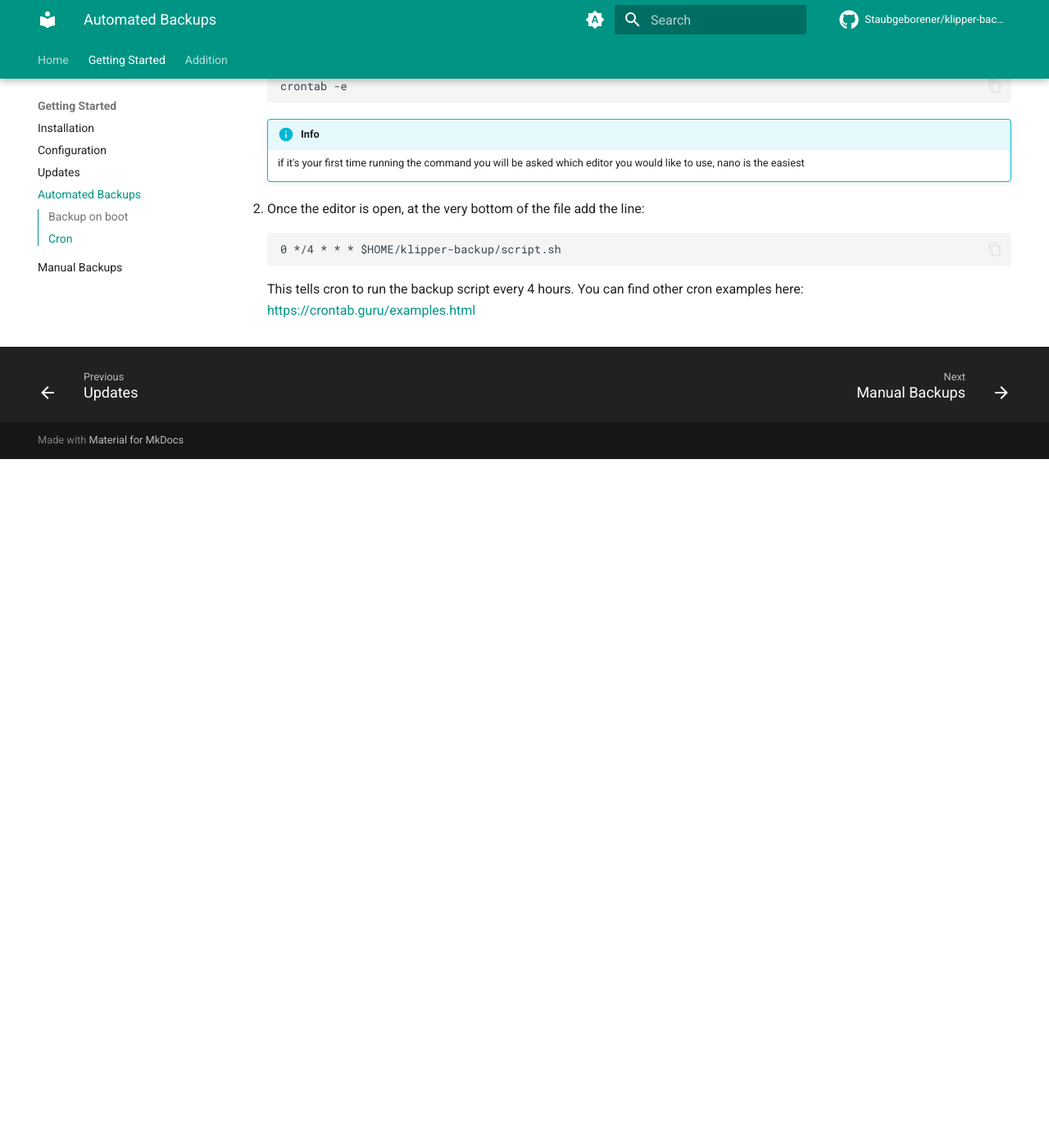
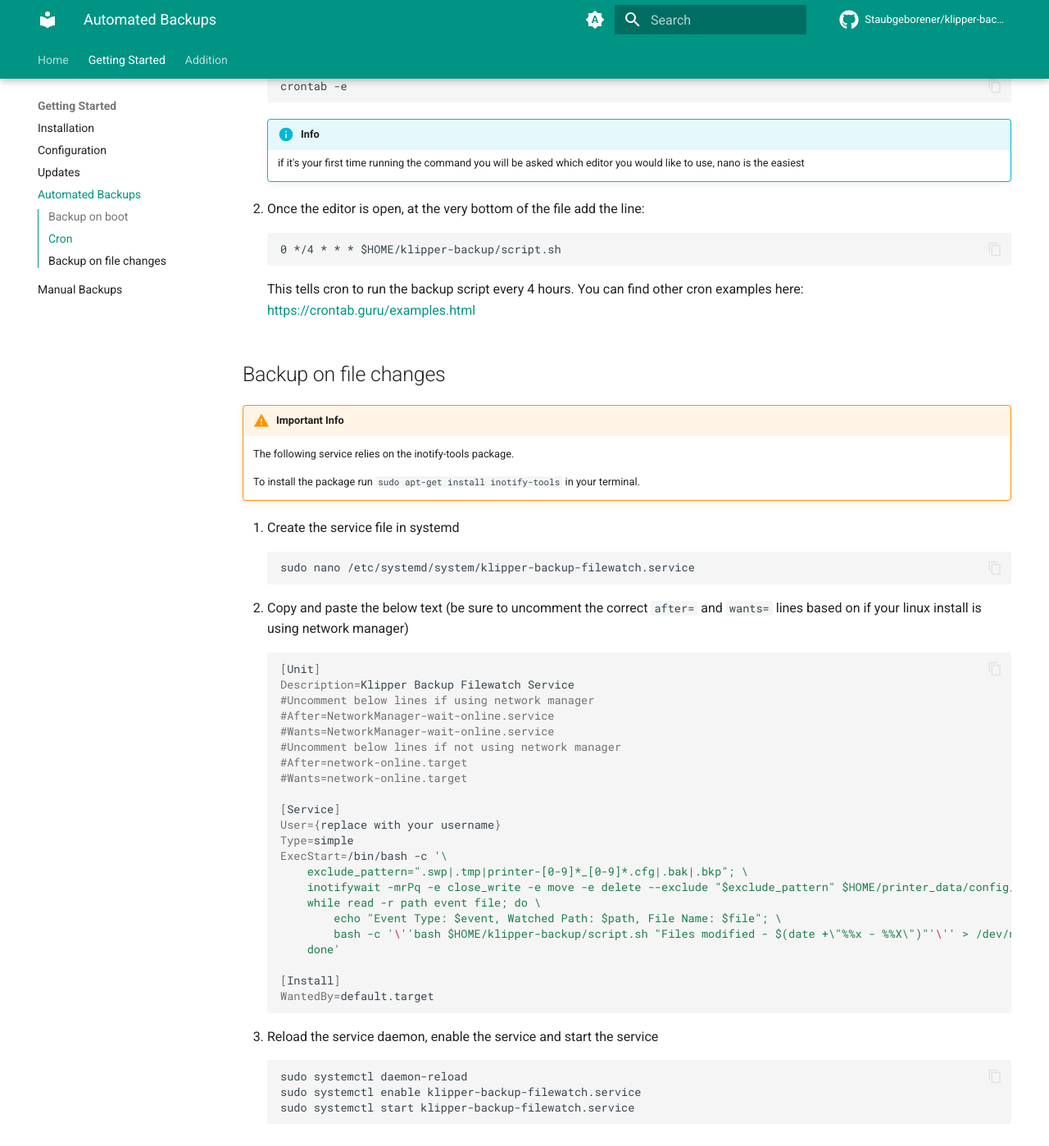
Before and after one commit to Staubgeborener/Klipper-Backup, an MkDocs documentation site: the page built from docs/automation.md, in a window 1280 px wide and 1400 px high, scrolled down 1232 px. Shown: the whole window at 82% size. Built offline with MkDocs 1.6.1 and Material for MkDocs 9.7.7, drawn with Linux system fonts in a browser that asks for light colours; comment, search, counter and statistics services are not loaded; before the commit the page ends 1792 px from its top, so only the background shows below that; some of the changed text lies outside the part shown.

Commit message:
update automation.md to include filewatching service

````diff
--- a/docs/automation.md
+++ b/docs/automation.md
@@ -3,12 +3,12 @@ There are a couple different methods for automating backups you can choose to us
 ## Backup on boot
 1. Create the service file in systemd
 ```shell
-sudo nano /etc/systemd/system/klipper-backup.service
+sudo nano /etc/systemd/system/klipper-backup-on-boot.service
 ```
 2. Copy and paste the below text (be sure to uncomment the correct `after=` and `wants=` lines based on if your linux install is using network manager)
 ```shell
 [Unit]
-Description=Klipper Backup Service
+Description=Klipper Backup On-boot Service
 #Uncomment below lines if using network manager
 #After=NetworkManager-wait-online.service
 #Wants=NetworkManager-wait-online.service
@@ -27,8 +27,8 @@ WantedBy=default.target
 3. Reload the service daemon, enable the service and start the service
 ```
 sudo systemctl daemon-reload
-sudo systemctl enable klipper-backup.service
-sudo systemctl start klipper-backup.service
+sudo systemctl enable klipper-backup-on-boot.service
+sudo systemctl start klipper-backup-on-boot.service
 ```
 
 ## Cron
@@ -49,3 +49,44 @@ crontab -e
 0 */4 * * * $HOME/klipper-backup/script.sh
 ```
 This tells cron to run the backup script every 4 hours. You can find other cron examples here: <a href="https://crontab.guru/examples.html" target="_blank">https://crontab.guru/examples.html</a>
+
+## Backup on file changes
+!!! warning "Important Info"
+    The following service relies on the inotify-tools package.
+
+    To install the package run ```sudo apt-get install inotify-tools``` in your terminal.
+2. Create the service file in systemd
+```shell
+sudo nano /etc/systemd/system/klipper-backup-filewatch.service
+```
+3. Copy and paste the below text (be sure to uncomment the correct `after=` and `wants=` lines based on if your linux install is using network manager)
+```shell
+[Unit]
+Description=Klipper Backup Filewatch Service
+#Uncomment below lines if using network manager
+#After=NetworkManager-wait-online.service
+#Wants=NetworkManager-wait-online.service
+#Uncomment below lines if not using network manager
+#After=network-online.target
+#Wants=network-online.target
+
+[Service]
+User={replace with your username}
+Type=simple
+ExecStart=/bin/bash -c '\
+    exclude_pattern=".swp|.tmp|printer-[0-9]*_[0-9]*.cfg|.bak|.bkp"; \
+    inotifywait -mrPq -e close_write -e move -e delete --exclude "$exclude_pattern" $HOME/printer_data/config/ | \
+    while read -r path event file; do \
+        echo "Event Type: $event, Watched Path: $path, File Name: $file"; \
+        bash -c '\''bash $HOME/klipper-backup/script.sh "Files modified - $(date +\"%%x - %%X\")"'\'' > /dev/null 2>&1; \
+    done'
+
+[Install]
+WantedBy=default.target
+```
+4. Reload the service daemon, enable the service and start the service
+```
+sudo systemctl daemon-reload
+sudo systemctl enable klipper-backup-filewatch.service
+sudo systemctl start klipper-backup-filewatch.service
+```
````
